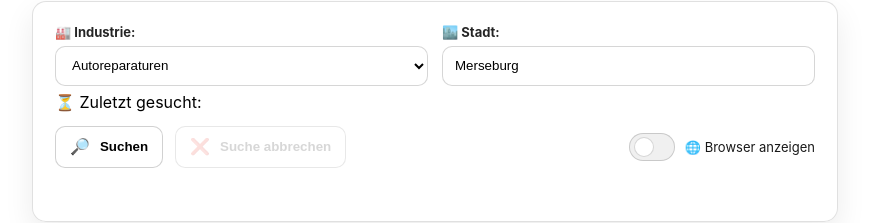
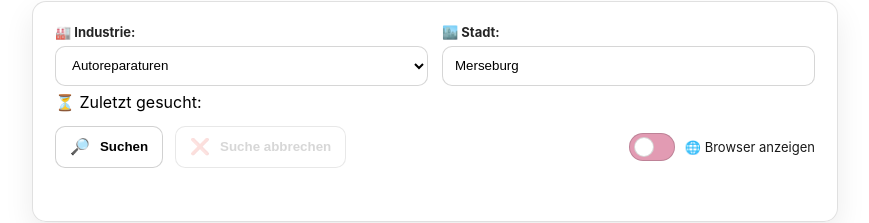
Before and after one commit to alexiiko/website-lead-automation, a Svelte app in the folder frontend/: page / in a window 1280 px wide. Shown: the part 289-512 px from the top of the page, without its empty margins (205-1074 px from the left). Built offline with nearby package versions, Linux system fonts and the light colour scheme.

Commit message:
added indication for not showing the browser

```diff
--- a/frontend/src/App.svelte
+++ b/frontend/src/App.svelte
@@ -280,7 +280,7 @@
     border-radius: 999px;
     border: 1px solid rgba(0, 0, 0, 0.16);
     position: relative;
-    background: rgba(0, 0, 0, 0.06);
+    background: rgba(214, 113, 147, 0.7);
     display: inline-block;
     flex: 0 0 auto;
   }
```
